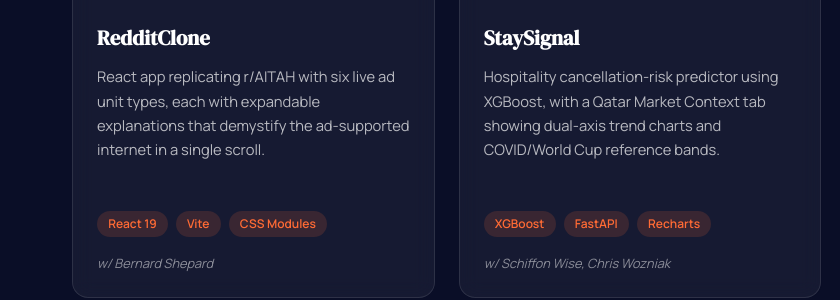
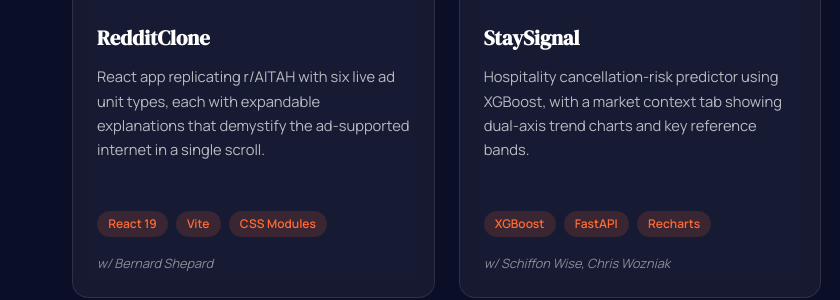
Before and after one commit to kwitykwity/ChristinaRuizPortfolio, a plain HTML site: page index.html in a window 1280 px wide. Shown: the part 948-1248 px from the top of the page, 0-840 px from the left. Drawn offline with Linux system fonts and the light colour scheme.

Commit message:
Remove Qatar references from StaySignal blurb

```diff
--- a/index.html
+++ b/index.html
@@ -268,7 +268,7 @@
           </div>
           <div class="project-body">
             <h3 class="project-title">StaySignal</h3>
-            <p class="project-description">Hospitality cancellation-risk predictor using XGBoost, with a Qatar Market Context tab showing dual-axis trend charts and COVID/World Cup reference bands.</p>
+            <p class="project-description">Hospitality cancellation-risk predictor using XGBoost, with a market context tab showing dual-axis trend charts and key reference bands.</p>
             <div class="project-tags"><span class="tag">XGBoost</span><span class="tag">FastAPI</span><span class="tag">Recharts</span></div>
             <div class="project-meta"><span class="collaborators">w/ Schiffon Wise, Chris Wozniak</span></div>
           </div>
```
